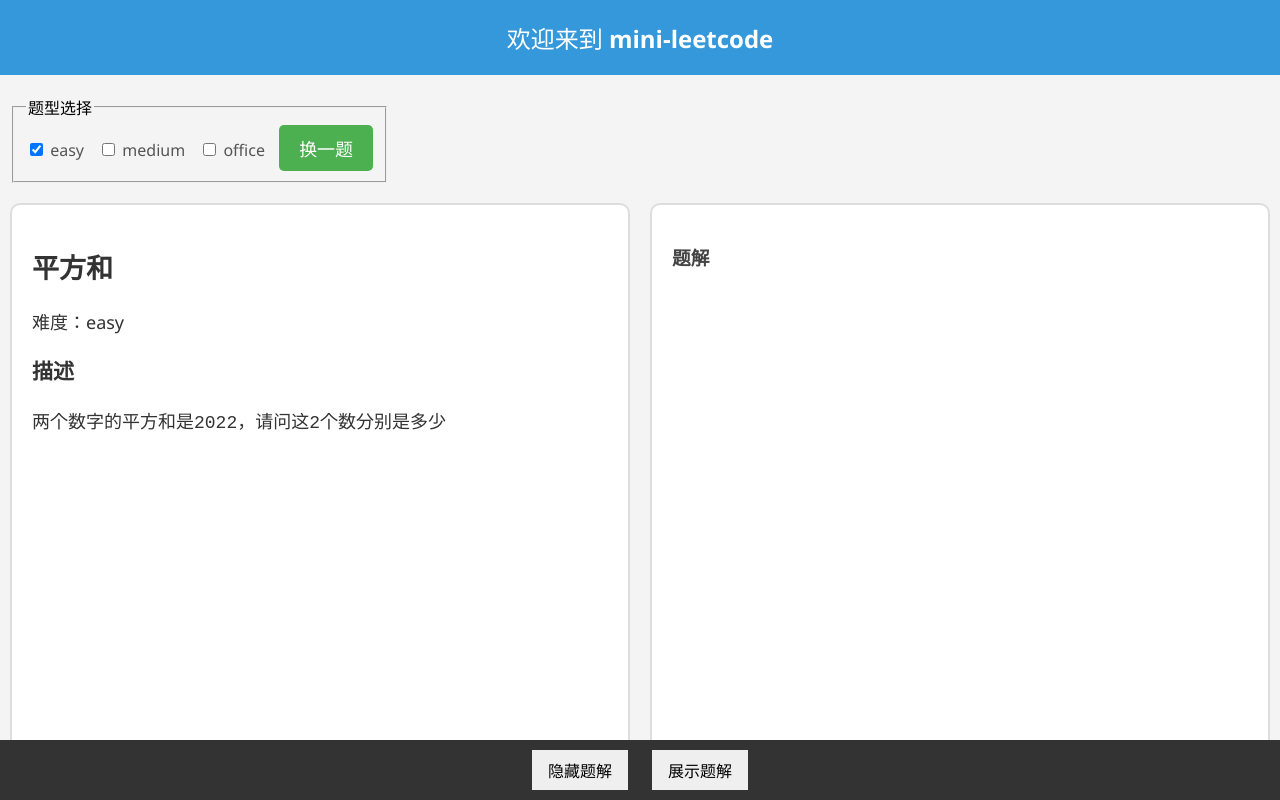
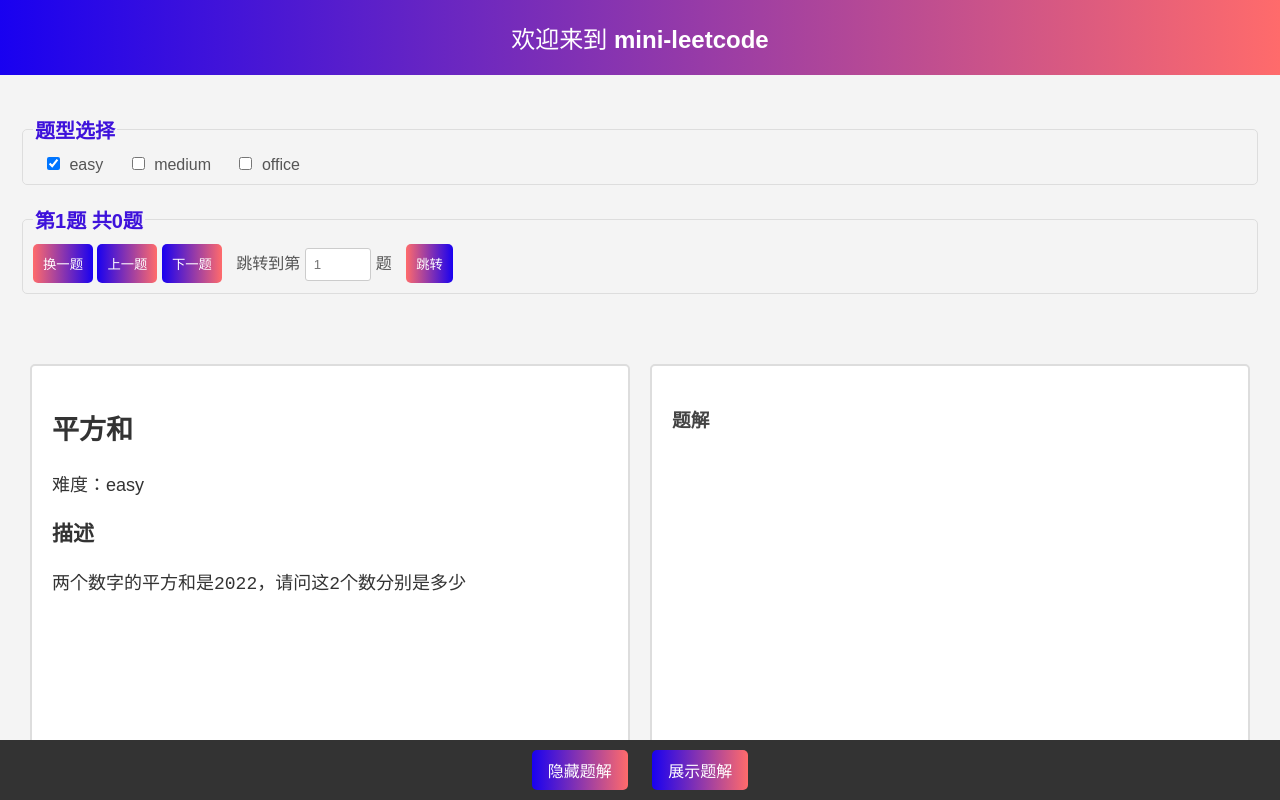
Before and after one commit to jiangyangcreate/minileetcode, a plain HTML site: page index.html in a window 1280 px wide. Shown: the top 800 px of the page. Drawn offline with Linux system fonts and the light colour scheme.

Commit message:
简单的调下样式

```diff
--- a/index.html
+++ b/index.html
@@ -1,13 +1,16 @@
 <!DOCTYPE html>
 <html lang="en">
+
 <head>
     <meta charset="UTF-8">
     <meta name="viewport" content="width=device-width, initial-scale=1.0">
-    <link rel="stylesheet" href="style.css"> <!-- 导入 CSS 文件 -->
+    <link rel="stylesheet" href="style.css">
     <title>Random Content</title>
 </head>
+
 <body>
     <div class="welcome-message">欢迎来到 <span style="font-weight: bold;">mini-leetcode</span></div>
+
     <div class="options-container">
         <fieldset>
             <legend>题型选择</legend>
@@ -26,15 +29,33 @@
                 <input type="checkbox" id="office" name="difficulty" value="medium">
                 office
             </label>
-            <!-- 新增按钮 -->
-            <button id="next-problem">换一题</button>
+        </fieldset>
+
+        <fieldset>
+            <legend>
+                <span id="current-problem">第<span id="current-problem-number">1</span>题</span>
+                <span id="total-problems">共<span id="total-problems-number">0</span>题</span>
+            </legend>
+
+            <button id="change-problem">换一题</button>
+            <button id="prev-problem">上一题</button>
+            <button id="next-problem">下一题</button>
+
+            <label for="jump-to-problem">跳转到第
+                <input type="number" id="jump-to-problem" min="1" max="99" placeholder="1">题
+            </label>
+            <button id="jump-btn">跳转</button>
         </fieldset>
     </div>
+
     <div id="content-container"></div>
+
     <footer>
         <button id="hide-solution">隐藏题解</button>
         <button id="show-solution">展示题解</button>
     </footer>
-<script src="script.js"></script>
+
+    <script src="script.js"></script>
 </body>
+
 </html>
--- a/script.js
+++ b/script.js
@@ -10,14 +10,20 @@ const officeCheckbox = getElement("office");
 const contentContainer = getElement("content-container");
 const hideSolutionBtn = getElement("hide-solution");
 const showSolutionBtn = getElement("show-solution");
-const nextProblemBtn = getElement("next-problem");
+const changeProblemBtn = getElement("change-problem");
+const prevProblemBtn = getElement("prev-problem"); // Add this line
+const nextProblemBtn = getElement("next-problem"); // Add this line
+
+let currentProblemIndex = 0; // Add this line
 
 // 隐藏和展示按钮的事件监听器
 hideSolutionBtn.addEventListener("click", toggleSolutionVisibility);
 showSolutionBtn.addEventListener("click", toggleSolutionVisibility);
 
 // 再来一题按钮的点击事件监听器
-nextProblemBtn.addEventListener("click", loadNextProblem);
+changeProblemBtn.addEventListener("click", loadChangeProblem);
+prevProblemBtn.addEventListener("click", loadPrevProblem); // Add this line
+nextProblemBtn.addEventListener("click", loadNextProblem); // Add this line
 
 // 初始化页面
 fetchDataAndHandle();
@@ -75,9 +81,21 @@ function getRandomProblem(data) {
         : data[Math.floor(Math.random() * data.length)];
 }
 
+// 加载随机问题
+function loadChangeProblem() {
+    fetchDataAndHandle();
+}
+
+// 加载上一个问题
+function loadPrevProblem() {
+    currentProblemIndex = (currentProblemIndex - 1 + data.length) % data.length;
+    updatePageWithRandomData(data[currentProblemIndex]);
+}
+
 // 加载下一个问题
 function loadNextProblem() {
-    fetchDataAndHandle();
+    currentProblemIndex = (currentProblemIndex + 1) % data.length;
+    updatePageWithRandomData(data[currentProblemIndex]);
 }
 
 // 使用 Fetch API 动态加载 JSON 文件并处理数据
--- a/style.css
+++ b/style.css
@@ -1,9 +1,10 @@
 body {
+    font-family: 'Arial', sans-serif;
     background-color: #f4f4f4;
     margin: 0;
-    font-family: 'Segoe UI', Tahoma, Geneva, Verdana, sans-serif;
+    padding: 0;
+    box-sizing: border-box;
 }
-
 .hidden {
     display: none;
 }
@@ -13,15 +14,10 @@ body {
     min-height: 75vh;
 }
 
-.pre-container {
-    width: 100%;
-}
-
 .content {
     flex: 1;
     display: flex;
 }
-
 /* Webkit 内核浏览器的滚动条样式 */
 .left-div::-webkit-scrollbar,
 .right-div::-webkit-scrollbar {
@@ -46,7 +42,7 @@ body {
     margin: 10px;
     box-sizing: border-box;
     overflow: hidden;
-    border-radius: 10px;
+    border-radius: 5px;
     overflow-y: auto;
     overflow-x: auto;
     scrollbar-width: thin;
@@ -66,14 +62,14 @@ body {
     color: #444;
 }
 
+
 .welcome-message {
-    background-color: #3498db;
+    background: linear-gradient(to right, #1901f0, #FF6B6B);
     color: #fff;
     text-align: center;
     padding: 20px;
     font-size: 24px;
     margin-bottom: 20px;
-    border-radius: 0; /* 移除圆角 */
 }
 
 footer {
@@ -92,13 +88,19 @@ footer button {
     font-size: 16px;
     border: none;
     cursor: pointer;
+    background-color: #555;
+    color: #fff;
+    border-radius: 5px;
+    transition: background-color 0.3s;
 }
 
-/* Added styles for the checkbox */
+footer button:hover {
+    background-color: #333;
+}
+
 .options-container {
-    display: flex;
-    align-items: center;
-    margin: 10px;
+    padding: 20px;
+
 }
 
 .options-container label {
@@ -107,22 +109,29 @@ footer button {
     font-size: 16px;
 }
 
-#next-problem {
-    background-color: #4caf50;
+
+#change-problem,#jump-btn  {
+    background: linear-gradient(to right, #FF6B6B, #1901f0);
     color: #fff;
-    padding: 10px 20px;
-    font-size: 18px;
+    padding: 10px;
     border: none;
     border-radius: 5px;
     cursor: pointer;
 }
 
-/* Webkit 内核浏览器的滚动条样式 */
-::-webkit-scrollbar {
-    width: 0; /* 隐藏滚动条 */
+#content-container {
+    margin: 0 auto;
+    padding: 20px;
 }
 
-/* 可选：如果需要更改滚动条颜色 */
+
+
+/* Hide the scrollbar */
+::-webkit-scrollbar {
+    width: 0;
+}
+
+/* Optional: If you need to change scrollbar color */
 ::-webkit-scrollbar-thumb {
     background-color: transparent;
 }
@@ -130,3 +139,44 @@ footer button {
 ::-webkit-scrollbar-track {
     background-color: transparent;
 }
+
+/* Fieldset and legend styles */
+fieldset {
+    border: 1px solid #ddd;
+    padding: 10px;
+    border-radius: 5px;
+    margin-bottom: 20px;
+}
+legend {
+    color: #3E12DB;
+    font-size: 20px;
+    font-weight: bold;
+}
+
+label {
+    margin: 0 10px;
+    color: #555;
+    font-size: 18px;
+}
+
+button {
+    padding: 10px;
+    background: linear-gradient(to right, #1901f0, #FF6B6B);
+    color: #fff;
+    border: none;
+    border-radius: 5px;
+    cursor: pointer;
+    transition: background-color 0.3s;
+}
+
+button:hover {
+    background-color: #2980b9;
+}
+
+input[type="checkbox"],
+input[type="number"] {
+    margin-right: 5px;
+    padding: 8px;
+    border: 1px solid #ccc;
+    border-radius: 3px;
+}
```
Also changed, not shown: README.md, showcase/showcase.png.
